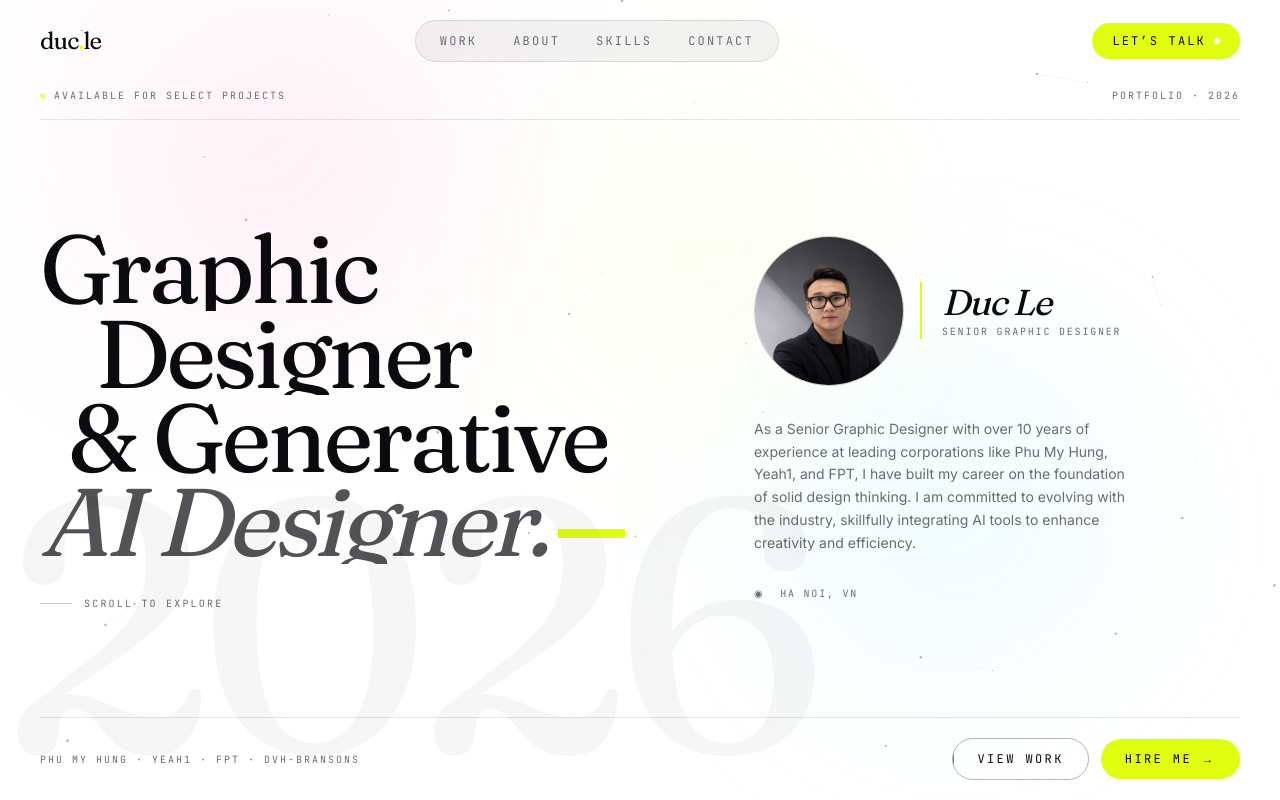
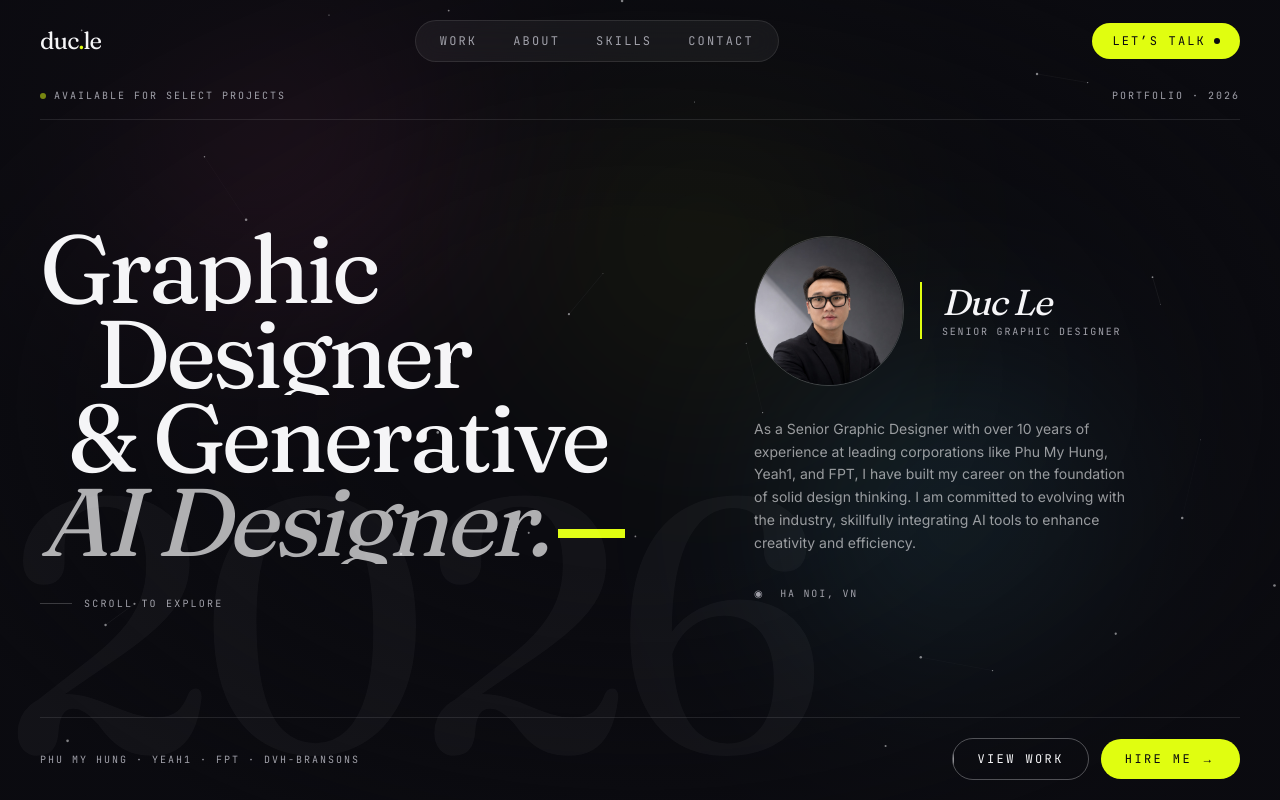
Before and after one commit to duclv145/ducle-portfolio-2026, a Next.js app: page / in a window 1280 px wide. Shown: the top 800 px of the page. Built offline with nearby package versions, Linux system fonts and the light colour scheme.

Commit message:
Revert "Switch to white/light theme: flip color tokens, fix borders, cursor, particles"
This reverts commit 832b0b5bae5557cae0d6850f78e6b52488bf2da9.

```diff
--- a/app/globals.css
+++ b/app/globals.css
@@ -1,14 +1,13 @@
 @import "tailwindcss";
 
 :root {
-  --bg: #ffffff;
-  --bg-soft: #f2f2f4;
-  --fg: #0a0a0f;
-  --fg-muted: #6b6b76;
+  --bg: #0a0a0f;
+  --bg-soft: #11111a;
+  --fg: #f5f5f7;
+  --fg-muted: #a1a1aa;
   --accent: #e0fe10;
   --accent-2: #ff5ea1;
   --accent-3: #66e2ff;
-  --on-accent: #0a0a0f;
 }
 
 @theme inline {
@@ -19,7 +18,6 @@
   --color-accent: var(--accent);
   --color-accent-2: var(--accent-2);
   --color-accent-3: var(--accent-3);
-  --color-on-accent: var(--on-accent);
   --font-display: var(--font-display);
   --font-sans: var(--font-sans);
   --font-mono: var(--font-mono);
@@ -64,11 +62,11 @@ html {
   background: transparent;
 }
 ::-webkit-scrollbar-thumb {
-  background: rgba(10, 10, 15, 0.12);
+  background: rgba(255, 255, 255, 0.08);
   border-radius: 999px;
 }
 ::-webkit-scrollbar-thumb:hover {
-  background: rgba(10, 10, 15, 0.25);
+  background: rgba(255, 255, 255, 0.18);
 }
 
 .text-balance {
--- a/components/ContactSection.tsx
+++ b/components/ContactSection.tsx
@@ -10,7 +10,7 @@ export default function ContactSection() {
       className="relative z-10 w-full overflow-hidden px-6 pt-32 pb-12 sm:px-10 sm:pt-40"
     >
       <div className="mx-auto grid max-w-[1600px] grid-cols-12 gap-x-4 gap-y-12">
-        <div className="col-span-12 flex items-end justify-between gap-6 border-b border-fg/10 pb-6">
+        <div className="col-span-12 flex items-end justify-between gap-6 border-b border-white/10 pb-6">
           <p className="font-mono text-[10px] uppercase tracking-[0.22em] text-accent">
             · 04 · Contact
           </p>
--- a/components/CustomCursor.tsx
+++ b/components/CustomCursor.tsx
@@ -11,15 +11,15 @@ const variantConfig: Record<
 > = {
   default: {
     size: 14,
-    mix: "normal",
-    bg: "rgba(10,10,15,1)",
-    border: "rgba(10,10,15,0)",
+    mix: "difference",
+    bg: "rgba(245,245,247,1)",
+    border: "rgba(245,245,247,0)",
   },
   hover: {
     size: 64,
-    mix: "normal",
-    bg: "rgba(10,10,15,0.12)",
-    border: "rgba(10,10,15,0)",
+    mix: "difference",
+    bg: "rgba(245,245,247,1)",
+    border: "rgba(245,245,247,0)",
   },
   view: {
     size: 96,
@@ -158,7 +158,7 @@ export default function CustomCursor() {
       {/* small dot */}
       <motion.div
         style={{ transform: dotTranslate }}
-        className="pointer-events-none fixed left-0 top-0 h-2.5 w-2.5 rounded-full bg-fg"
+        className="pointer-events-none fixed left-0 top-0 h-2.5 w-2.5 rounded-full bg-fg mix-blend-difference"
       />
       {/* expanding ring */}
       <motion.div
@@ -169,7 +169,7 @@ export default function CustomCursor() {
         animate={{
           width: cfg.size,
           height: cfg.size,
-          backgroundColor: variant === "default" ? "rgba(10,10,15,0)" : cfg.bg,
+          backgroundColor: variant === "default" ? "rgba(245,245,247,0)" : cfg.bg,
           borderColor: cfg.border,
         }}
         transition={{ type: "spring", damping: 22, stiffness: 220, mass: 0.5 }}
@@ -180,7 +180,7 @@ export default function CustomCursor() {
             initial={{ opacity: 0, y: 4 }}
             animate={{ opacity: 1, y: 0 }}
             exit={{ opacity: 0 }}
-            className="font-mono text-[10px] uppercase tracking-[0.18em] text-on-accent select-none"
+            className="font-mono text-[10px] uppercase tracking-[0.18em] text-bg select-none"
           >
             {label}
           </motion.span>
--- a/components/DynamicBackground.tsx
+++ b/components/DynamicBackground.tsx
@@ -98,7 +98,7 @@ export default function DynamicBackground() {
         }
 
         ctx.beginPath();
-        ctx.fillStyle = "rgba(10,10,15,0.30)";
+        ctx.fillStyle = "rgba(245,245,247,0.5)";
         ctx.arc(p.x, p.y, p.r, 0, Math.PI * 2);
         ctx.fill();
       }
@@ -112,7 +112,7 @@ export default function DynamicBackground() {
           const dy = a.y - b.y;
           const d2 = dx * dx + dy * dy;
           if (d2 < LINK_DIST * LINK_DIST) {
-            ctx.strokeStyle = `rgba(10,10,15,${(1 - Math.sqrt(d2) / LINK_DIST) * 0.12})`;
+            ctx.strokeStyle = `rgba(245,245,247,${(1 - Math.sqrt(d2) / LINK_DIST) * 0.15})`;
             ctx.lineWidth = 0.5;
             ctx.beginPath();
             ctx.moveTo(a.x, a.y);
@@ -165,7 +165,7 @@ export default function DynamicBackground() {
       </div>
 
       {/* vignette */}
-      <div className="absolute inset-0 bg-[radial-gradient(ellipse_at_center,transparent_30%,rgba(255,255,255,0.6)_85%)]" />
+      <div className="absolute inset-0 bg-[radial-gradient(ellipse_at_center,transparent_30%,rgba(10,10,15,0.85)_85%)]" />
 
       <canvas ref={canvasRef} className="absolute inset-0 h-full w-full" />
     </div>
--- a/components/Footer.tsx
+++ b/components/Footer.tsx
@@ -23,7 +23,7 @@ export default function Footer() {
   }, []);
 
   return (
-    <footer className="relative z-10 border-t border-fg/10 px-6 py-8 sm:px-10">
+    <footer className="relative z-10 border-t border-white/10 px-6 py-8 sm:px-10">
       <div className="mx-auto flex max-w-[1600px] flex-col items-start justify-between gap-4 font-mono text-[10px] uppercase tracking-[0.18em] text-fg-muted sm:flex-row sm:items-center">
         <p>
           © 2026 Duc Le · Designed &amp; built in Hanoi
--- a/components/HeroSection.tsx
+++ b/components/HeroSection.tsx
@@ -34,7 +34,7 @@ export default function HeroSection() {
         initial={{ opacity: 0, y: -8 }}
         animate={{ opacity: 1, y: 0 }}
         transition={{ delay: 0.2, duration: 0.6, ease }}
-        className="flex flex-wrap items-center justify-between gap-2 border-b border-fg/10 py-4 font-mono text-[10px] uppercase tracking-[0.2em] text-fg-muted"
+        className="flex flex-wrap items-center justify-between gap-2 border-b border-white/10 py-4 font-mono text-[10px] uppercase tracking-[0.2em] text-fg-muted"
       >
         <span className="flex items-center gap-2">
           <span className="h-1.5 w-1.5 rounded-full bg-accent animate-pulse inline-block" />
@@ -85,7 +85,7 @@ export default function HeroSection() {
             transition={{ delay: 1.6, duration: 0.6 }}
             className="mt-8 flex items-center gap-3 font-mono text-[10px] uppercase tracking-[0.22em] text-fg-muted"
           >
-            <span className="inline-block h-px w-8 bg-fg/20" />
+            <span className="inline-block h-px w-8 bg-white/20" />
             scroll to explore
           </motion.div>
         </motion.div>
@@ -100,7 +100,7 @@ export default function HeroSection() {
         >
           {/* Name badge + avatar */}
           <div className="flex items-center gap-4">
-            <div className="relative h-[150px] w-[150px] flex-shrink-0 overflow-hidden rounded-full border border-fg/20">
+            <div className="relative h-[150px] w-[150px] flex-shrink-0 overflow-hidden rounded-full border border-white/20">
               <img src="/avatar.jpg" alt="Duc Le" className="h-full w-full object-cover" />
             </div>
             <div className="border-l-2 border-accent pl-5">
@@ -129,7 +129,7 @@ export default function HeroSection() {
         initial={{ opacity: 0, y: 16 }}
         animate={{ opacity: 1, y: 0 }}
         transition={{ delay: 1.0, duration: 0.7, ease }}
-        className="flex items-center justify-between gap-4 border-t border-fg/10 py-5"
+        className="flex items-center justify-between gap-4 border-t border-white/10 py-5"
       >
         <p className="hidden font-mono text-[10px] uppercase tracking-[0.2em] text-fg-muted sm:block">
           Phu My Hung · Yeah1 · FPT · DVH-Bransons
@@ -141,7 +141,7 @@ export default function HeroSection() {
             data-cursor-label="View"
             data-magnet
             data-magnet-strength="0.45"
-            className="group relative inline-flex items-center justify-center overflow-hidden rounded-full border border-fg/30 px-6 py-3 font-mono text-xs uppercase tracking-[0.2em] text-fg transition-colors hover:text-on-accent"
+            className="group relative inline-flex items-center justify-center overflow-hidden rounded-full border border-fg/30 px-6 py-3 font-mono text-xs uppercase tracking-[0.2em] text-fg transition-colors hover:text-bg"
           >
             <span className="relative z-10">View work</span>
             <span className="absolute inset-0 -translate-x-full bg-fg transition-transform duration-500 ease-[cubic-bezier(0.22,1,0.36,1)] group-hover:translate-x-0" />
@@ -151,7 +151,7 @@ export default function HeroSection() {
             data-cursor="hover"
             data-magnet
             data-magnet-strength="0.45"
-            className="inline-flex items-center justify-center rounded-full bg-accent px-6 py-3 font-mono text-xs uppercase tracking-[0.2em] text-on-accent transition-opacity hover:opacity-80"
+            className="inline-flex items-center justify-center rounded-full bg-accent px-6 py-3 font-mono text-xs uppercase tracking-[0.2em] text-bg transition-opacity hover:opacity-80"
           >
             Hire me →
           </a>
--- a/components/Nav.tsx
+++ b/components/Nav.tsx
@@ -27,7 +27,7 @@ export default function Nav() {
         >
           duc<span className="text-accent">.</span>le
         </a>
-        <ul className="hidden items-center gap-1 rounded-full border border-fg/10 bg-fg/5 px-2 py-1.5 backdrop-blur-md md:flex">
+        <ul className="hidden items-center gap-1 rounded-full border border-white/10 bg-white/5 px-2 py-1.5 backdrop-blur-md md:flex">
           {links.map((l) => (
             <li key={l.href}>
               <a
@@ -48,7 +48,7 @@ data-cursor="hover"
           data-cursor-label="Say hi"
           data-magnet
           data-magnet-strength="0.5"
-          className="group inline-flex items-center gap-2 rounded-full bg-accent px-5 py-2.5 font-mono text-xs uppercase tracking-[0.18em] text-on-accent transition-colors hover:bg-fg"
+          className="group inline-flex items-center gap-2 rounded-full bg-accent px-5 py-2.5 font-mono text-xs uppercase tracking-[0.18em] text-bg transition-colors hover:bg-fg"
         >
           Let&rsquo;s talk
           <span className="inline-block h-1.5 w-1.5 rounded-full bg-bg transition-transform group-hover:translate-x-0.5" />
```
Also changed, not shown: components/AboutSection.tsx (+8 -8 lines), components/ProjectModal.tsx (+5 -5 lines), components/ProjectsSection.tsx (+5 -5 lines), components/SkillsSection.tsx (+5 -5 lines).
